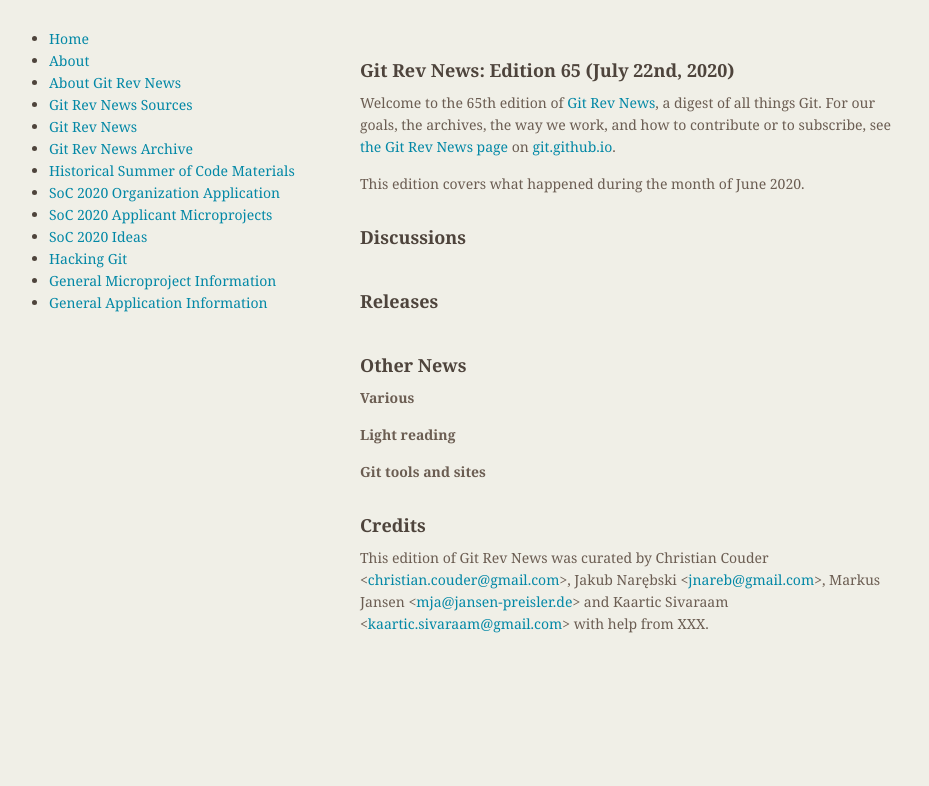
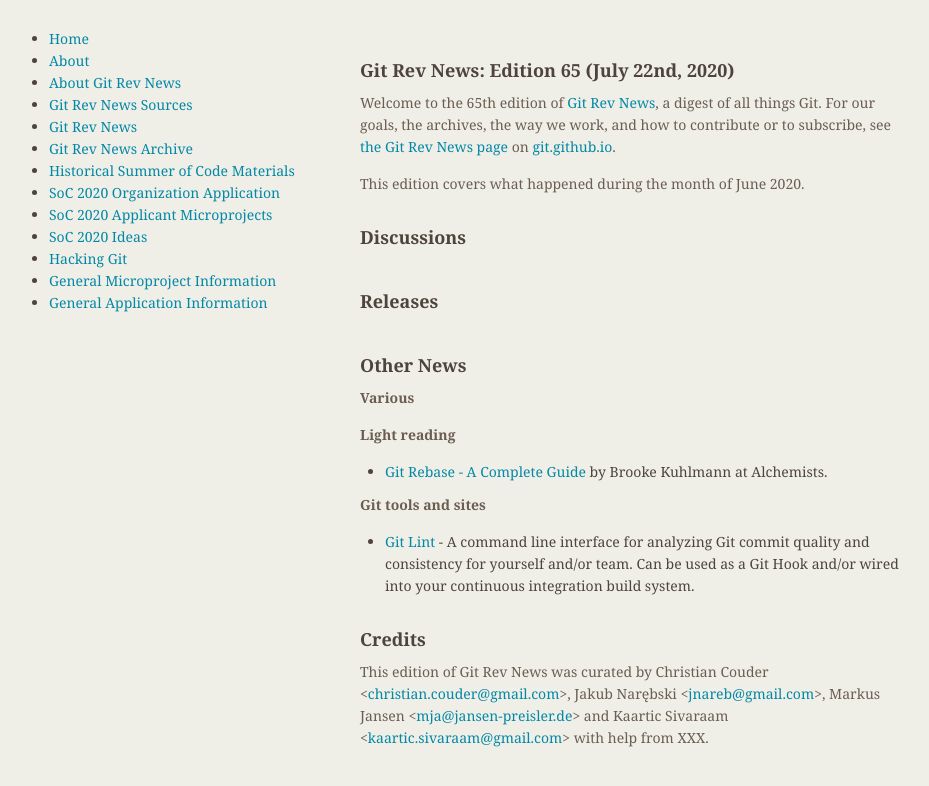
Before and after one commit to git/git.github.io, a Jekyll site: the page built from rev_news/drafts/edition-65.md, in a window 1280 px wide. Shown: the top 786 px of the page, without its empty margins (174-1103 px from the left). Built offline with Jekyll 4.4.1, drawn with Linux system fonts in a browser that asks for light colours.

Commit message:
Added Git rebase article and lint tooling
The first is a helpful article, complete with screencasts, that delves
into the power of a Git rebase workflow. The second is a link to the
Git Lint tool which supports the learnings documented in the Git Rebase
article.

```diff
--- a/rev_news/drafts/edition-65.md
+++ b/rev_news/drafts/edition-65.md
@@ -43,9 +43,11 @@
 
 __Light reading__
 
+* [Git Rebase - A Complete Guide](https://www.alchemists.io/articles/git_rebase) by Brooke Kuhlmann at Alchemists.
 
 __Git tools and sites__
 
+* [Git Lint](https://www.alchemists.io/projects/git-lint) - A command line interface for analyzing Git commit quality and consistency for yourself and/or team. Can be used as a Git Hook and/or wired into your continuous integration build system.
 
 ## Credits
 
```
